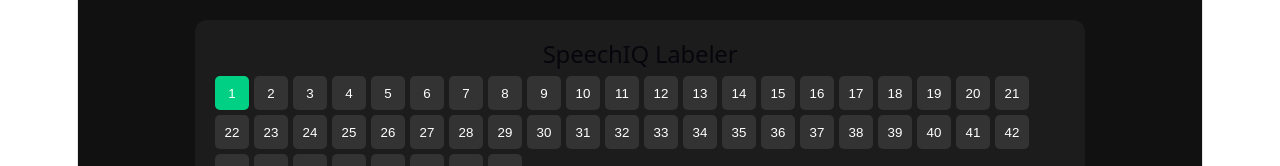
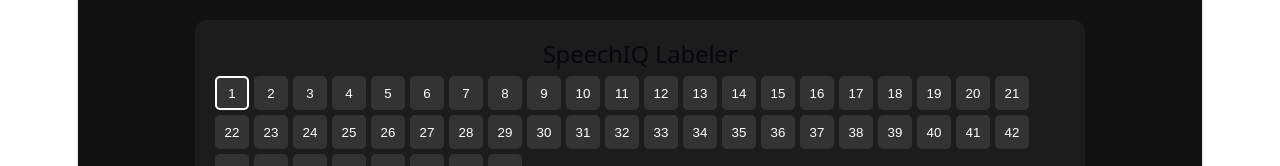
Before and after one commit to paulogabe1/speechiq-labeler, a React (Vite) app: page / in a window 1280 px wide. Shown: the top 166 px of the page. Built offline with nearby package versions, Linux system fonts and the light colour scheme.

Commit message:
Update App.jsx

```diff
--- a/src/App.jsx
+++ b/src/App.jsx
@@ -108,16 +108,44 @@
     audioRef.current.play()
   }
 
-  const submit = () => {
+  const saveCurrentLabel = (
+    newSpeed = speed,
+    newConfidence = confidence
+  ) => {
     if (!current) return
-    if (!speed || !confidence) return alert("Fill both labels")
 
-    const updated = {
-      ...labels,
-      [current.filename]: { speed, confidence }
+    const updated = { ...labels }
+
+    // completely empty -> remove entry
+    if (!newSpeed && !newConfidence) {
+      delete updated[current.filename]
+    } else {
+      updated[current.filename] = {
+        speed: newSpeed,
+        confidence: newConfidence
+      }
     }
 
     setLabels(updated)
+  }
+
+  const getLabelState = (file) => {
+    const label = labels[file.filename]
+
+    if (!label) return "empty"
+
+    const hasSpeed = !!label.speed
+    const hasConfidence = !!label.confidence
+
+    if (hasSpeed && hasConfidence) return "complete"
+
+    return "partial"
+  }
+
+  const submit = () => {
+    if (!speed || !confidence) {
+      alert("Warning: clip is incomplete")
+    }
 
     if (index < audioFiles.length - 1) {
       setIndex(index + 1)
@@ -175,7 +203,18 @@
               onClick={() => jumpTo(i)}
               style={{
                 ...styles.navBtn,
-                background: i === index ? "#00d084" : "#333"
+
+                background:
+                  getLabelState(f) === "complete"
+                    ? "#00d084"
+                    : getLabelState(f) === "partial"
+                    ? "#e6b800"
+                    : "#333",
+
+                border:
+                  i === index
+                    ? "2px solid white"
+                    : "2px solid transparent"
               }}
               title={f.filename}
             >
@@ -221,7 +260,12 @@
           {SPEED_OPTIONS.map(o => (
             <button
               key={o}
-              onClick={() => setSpeed(o)}
+              onClick={() => {
+                const newValue = speed === o ? "" : o
+
+                setSpeed(newValue)
+                saveCurrentLabel(newValue, confidence)
+              }}
               style={speed === o ? styles.active : styles.btn}
             >
               {o}
@@ -235,7 +279,12 @@
           {CONF_OPTIONS.map(o => (
             <button
               key={o}
-              onClick={() => setConfidence(o)}
+              onClick={() => {
+                const newValue = confidence === o ? "" : o
+
+                setConfidence(newValue)
+                saveCurrentLabel(speed, newValue)
+              }}
               style={confidence === o ? styles.active : styles.btn}
             >
               {o}
```
